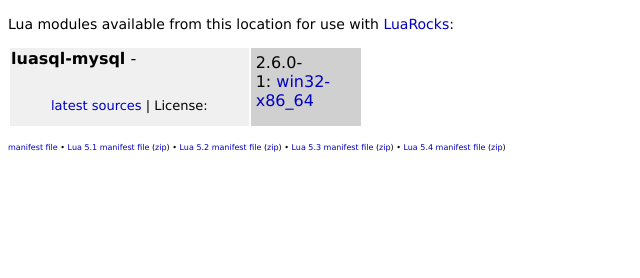
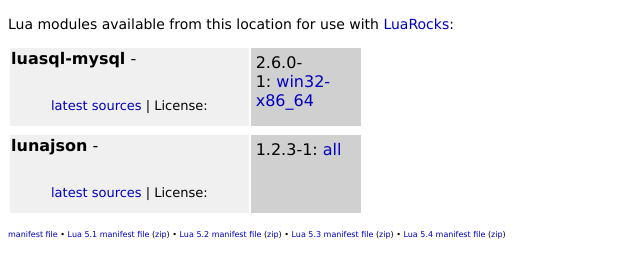
Before and after one commit to mackal/luarocks, a plain HTML site: page index.html in a window 1280 px wide. Shown: the part 44-322 px from the top of the page, without its empty margins (0-640 px from the left). Drawn offline with Linux system fonts and the light colour scheme.

Commit message:
Add lunajson

```diff
--- a/index.html
+++ b/index.html
@@ -59,6 +59,15 @@
 <td class="version">
 2.6.0-1:&nbsp;<a href="luasql-mysql-2.6.0-1.win32-x86_64.rock">win32-x86_64</a><br/></td></tr>
 <tr><td colspan="2" class="spacer"></td></tr>
+<td class="package">
+<p><a name="lunajson"></a><a href="#lunajson" class="pkg"><b>lunajson</b></a> - <br/>
+</p><blockquote><p><br/>
+
+<font size="-1"><a href="">latest sources</a>  | License: </font></p>
+</blockquote></a></td>
+<td class="version">
+1.2.3-1:&nbsp;<a href="lunajson-1.2.3-1.all.rock">all</a><br/></td></tr>
+<tr><td colspan="2" class="spacer"></td></tr>
 </table>
 <p class="manifest">
 <a href="manifest">manifest file</a>
```
Also changed, not shown: 6 other files.
